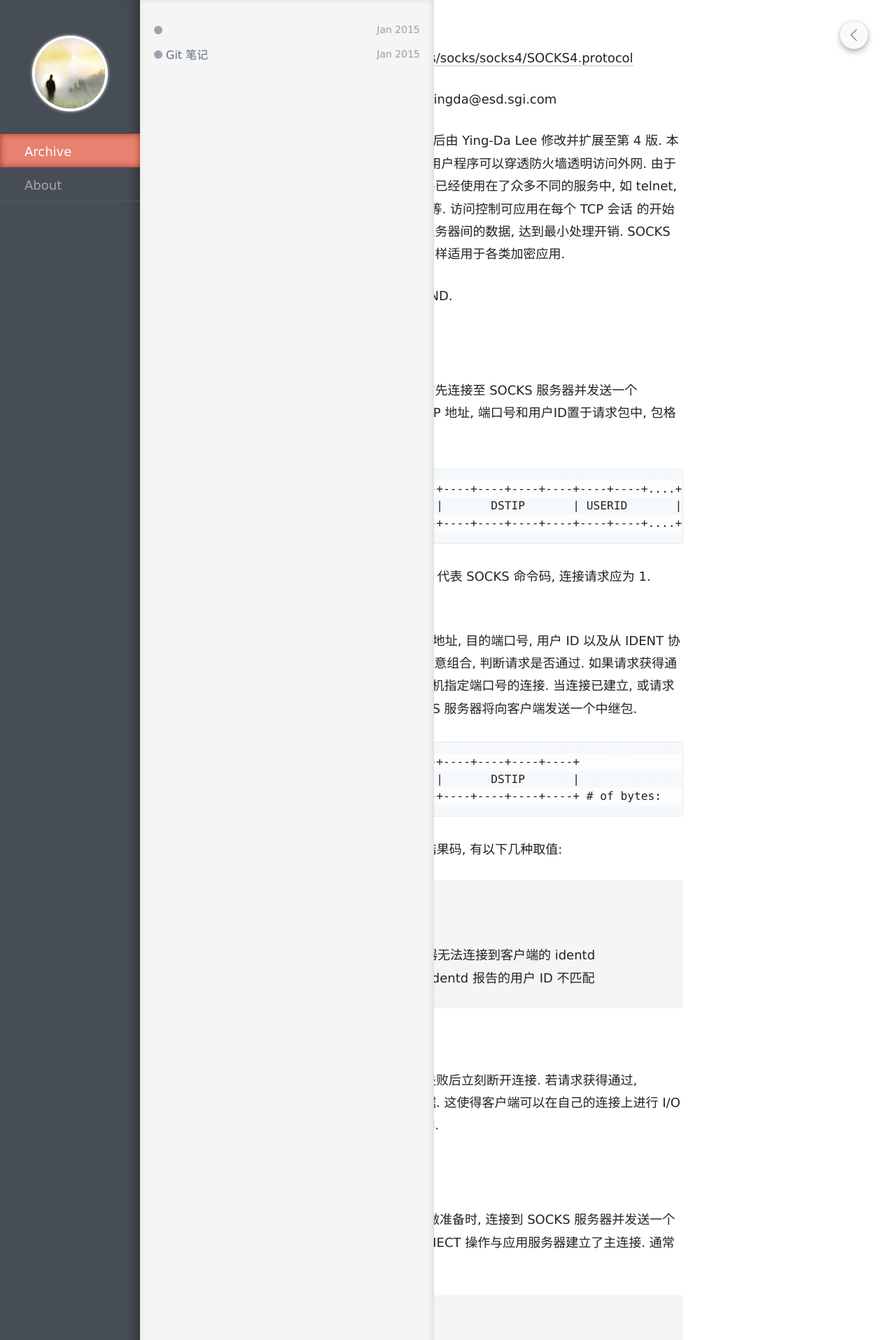
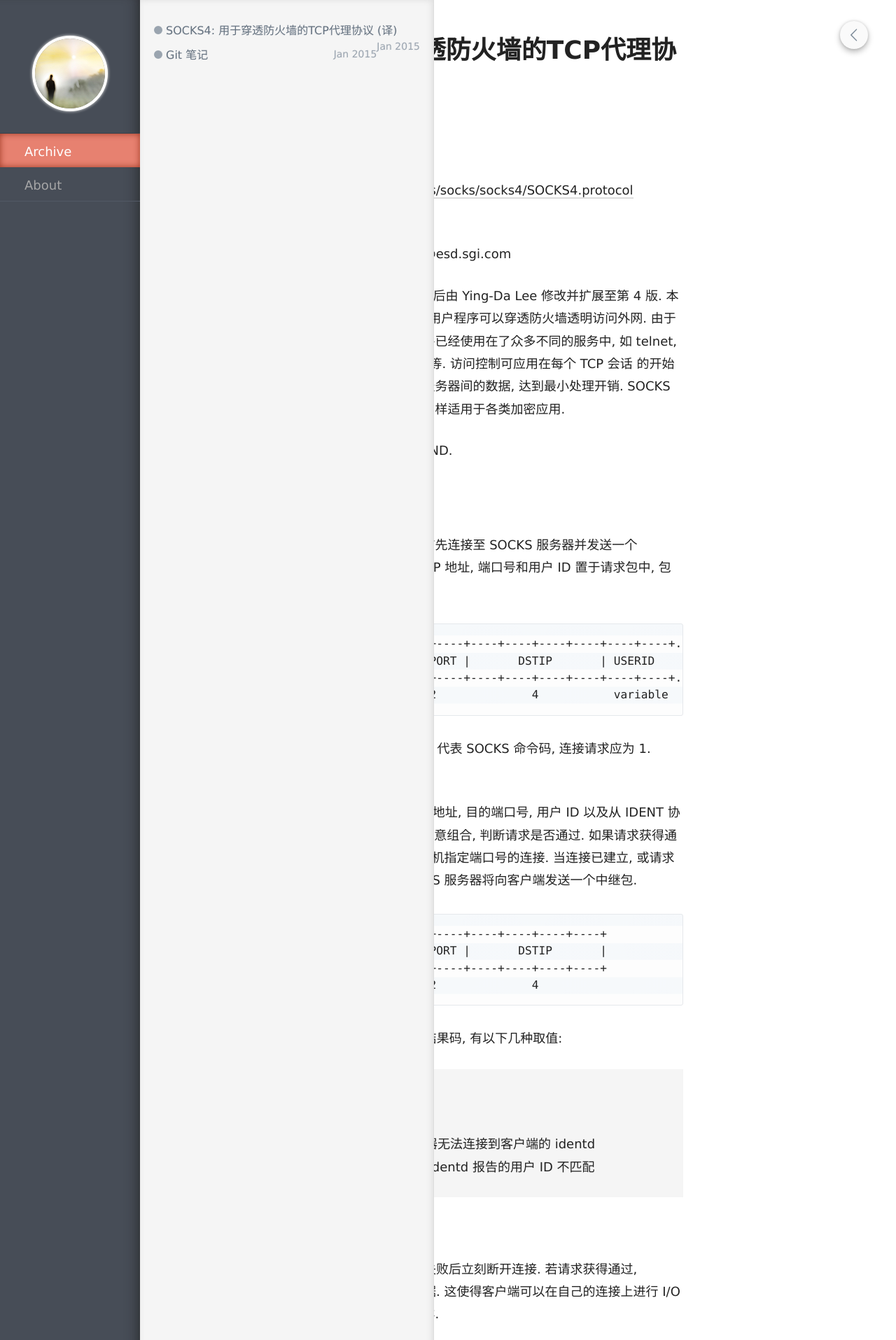
Before and after one commit to watercosmos/watercosmos.github.io, a Jekyll site: the page built from _posts/2015-01-21-socks4-protocol.md, in a window 1280 px wide. Shown: the top 1915 px of the page at 70% size. Built offline with Jekyll 4.4.1, drawn with Linux system fonts in a browser that asks for light colours.

Commit message:
edit post
1. colon escape in yaml title
2. edit socks4 protocol translation

```diff
--- a/_posts/2015-01-21-socks4-protocol.md
+++ b/_posts/2015-01-21-socks4-protocol.md
@@ -1,13 +1,15 @@
 ---
-title: SOCKS: 用于穿透防火墙的TCP代理协议 (译)
+title: SOCKS4&#58; 用于穿透防火墙的TCP代理协议 (译)
 ---
 
 
 
+本文全文翻译自 SOCKS4 协议文档.
+
 原文: <http://ftp.icm.edu.pl/packages/socks/socks4/SOCKS4.protocol>
 
-Ying-Da Lee
-yingda@best.com or yingda@esd.sgi.com
+作者: Ying-Da Lee<br />
+邮箱: yingda@best.com or yingda@esd.sgi.com
 
 SOCKS 最初由 David Koblas 开发, 随后由 Ying-Da Lee 修改并扩展至第 4 版. 本协议在防火墙主机上中继 TCP 会话, 使用户程序可以穿透防火墙透明访问外网. 由于本协议是独立的应用层协议, 因此可以并已经使用在了众多不同的服务中, 如 telnet, ftp, finger, whois, gopher, WWW等等. 访问控制可应用在每个 TCP 会话 的开始阶段, 此后服务器仅中继客户端与应用服务器间的数据, 达到最小处理开销. SOCKS 不需要获知其中继的应用协议, 因此也同样适用于各类加密应用.
 
@@ -60,19 +64,19 @@ SOCKS BIND 操作的目的在于支持这一操作系列, 但该 socket 是用
 
 客户端将应用服务器的 IP 地址, 主连接端口号和用户 ID 置于 BIND 请求包中.
 
-               +----+----+----+----+----+----+----+----+----+----+....+----+
-               | VN | CD | DSTPORT |       DSTIP       | USERID       |NULL|
-               +----+----+----+----+----+----+----+----+----+----+....+----+
-# of bytes:       1    1      2              4           variable       1
+                   +----+----+----+----+----+----+----+----+----+----+....+----+
+                   | VN | CD | DSTPORT |       DSTIP       | USERID       |NULL|
+                   +----+----+----+----+----+----+----+----+----+----+....+----+
+    # of bytes:       1    1      2              4           variable       1
 
 VN 代表 SOCKS 协议版本, 同样为 4. CD 为 2 代表 BIND 命令.
 
 SOCKS 服务器使用客户端信息决定请求是否通过. 其发往客户端的回复包与 CONNECT 请求的回复包格式相同, 如,
 
-               +----+----+----+----+----+----+----+----+
-               | VN | CD | DSTPORT |       DSTIP       |
-               +----+----+----+----+----+----+----+----+
-# of bytes:       1    1      2              4
+                   +----+----+----+----+----+----+----+----+
+                   | VN | CD | DSTPORT |       DSTIP       |
+                   +----+----+----+----+----+----+----+----+
+    # of bytes:       1    1      2              4
 
 VN 代表回复码版本, 应为 0. CD 代表结果码, 有以下几种取值:
 
```
Also changed, not shown: other parts of _posts/2015-01-21-socks4-protocol.md (+12 -10 lines).
